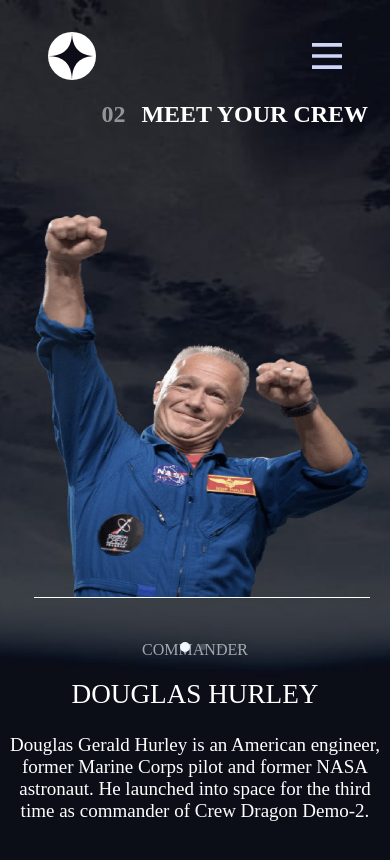
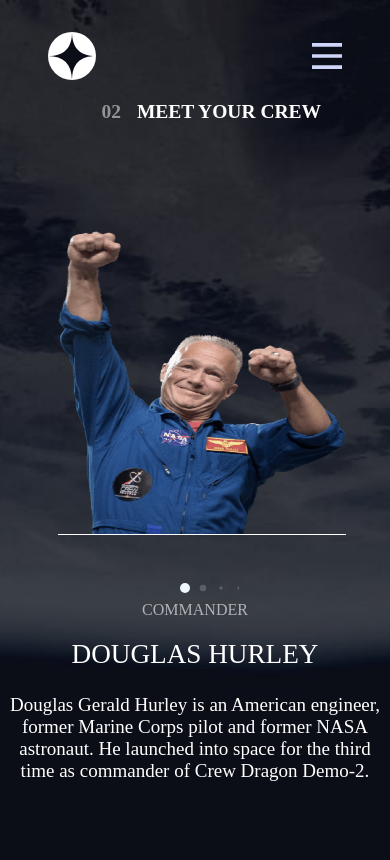
Before and after one commit to Alice221299/workshop4, a React (Vite) app: page /crew in a window 390 px wide. Shown: the top 860 px of the page. Built offline with nearby package versions, Linux system fonts and the light colour scheme; a web font is replaced by a local one.

Commit message:
añadiendo espacios

```diff
--- a/src/components/crew/slider.scss
+++ b/src/components/crew/slider.scss
@@ -86,11 +86,12 @@
 
 @media (max-width: 900px) {
   .container__pag {
-    top: 0;
-    left: 5%;
+    top: 25%;
+    left: 2%;
     margin: 0;
     margin-left: 5%;
-    font-size: 13px
+    font-size: 13px;
+    position: absolute;
     h2{
       opacity: 50%;
     }
@@ -106,14 +107,14 @@
         position: relative;
         left: 37px;
         margin-top: 0;
-        height: 24rem;
-        width: 21rem;
-        top: 8%;
+        height: 17rem;
+        width: 19rem;
+        top: 13%;
       }
     }
 
     .swiper-pagination {
-      bottom: 62%;
+      bottom: 51%;
       margin-left: -1px;
     }
     .container__info {
@@ -151,7 +152,7 @@
     height: 100vh;
 
     .swiper-pagination {
-      bottom: 32.7%;
+      bottom: 39.7%;
     }
 
     .swiper-slide {
@@ -159,9 +160,9 @@
       .crew-picture {
         border-bottom: 1px solid white;
         margin-right: 60px;
-        height: 24rem;
-        width: 21rem;
-        top: -10px;
+        height: 19rem;
+        width: 18rem;
+        top: -33px;
       }
     }
 
```
